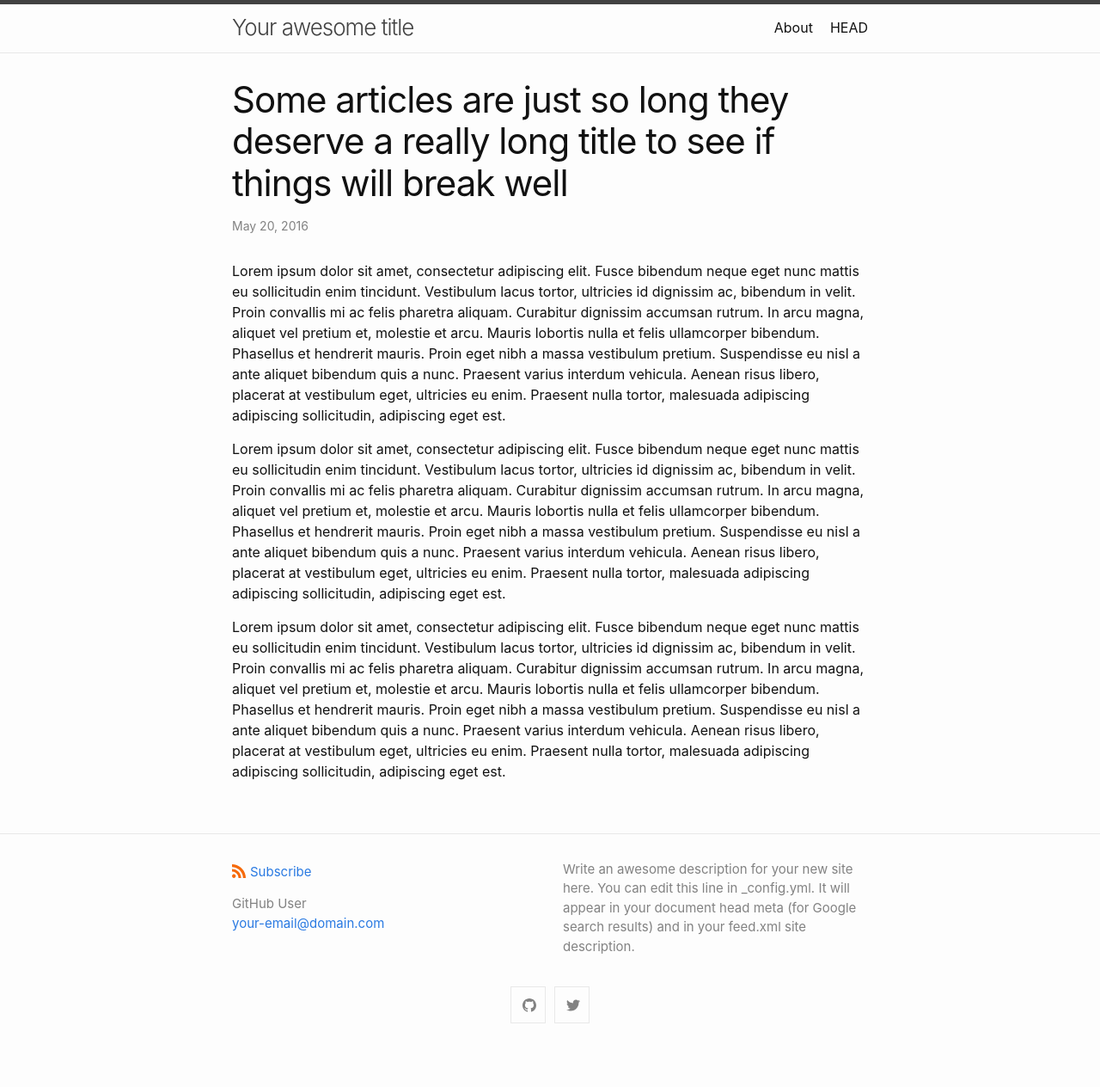
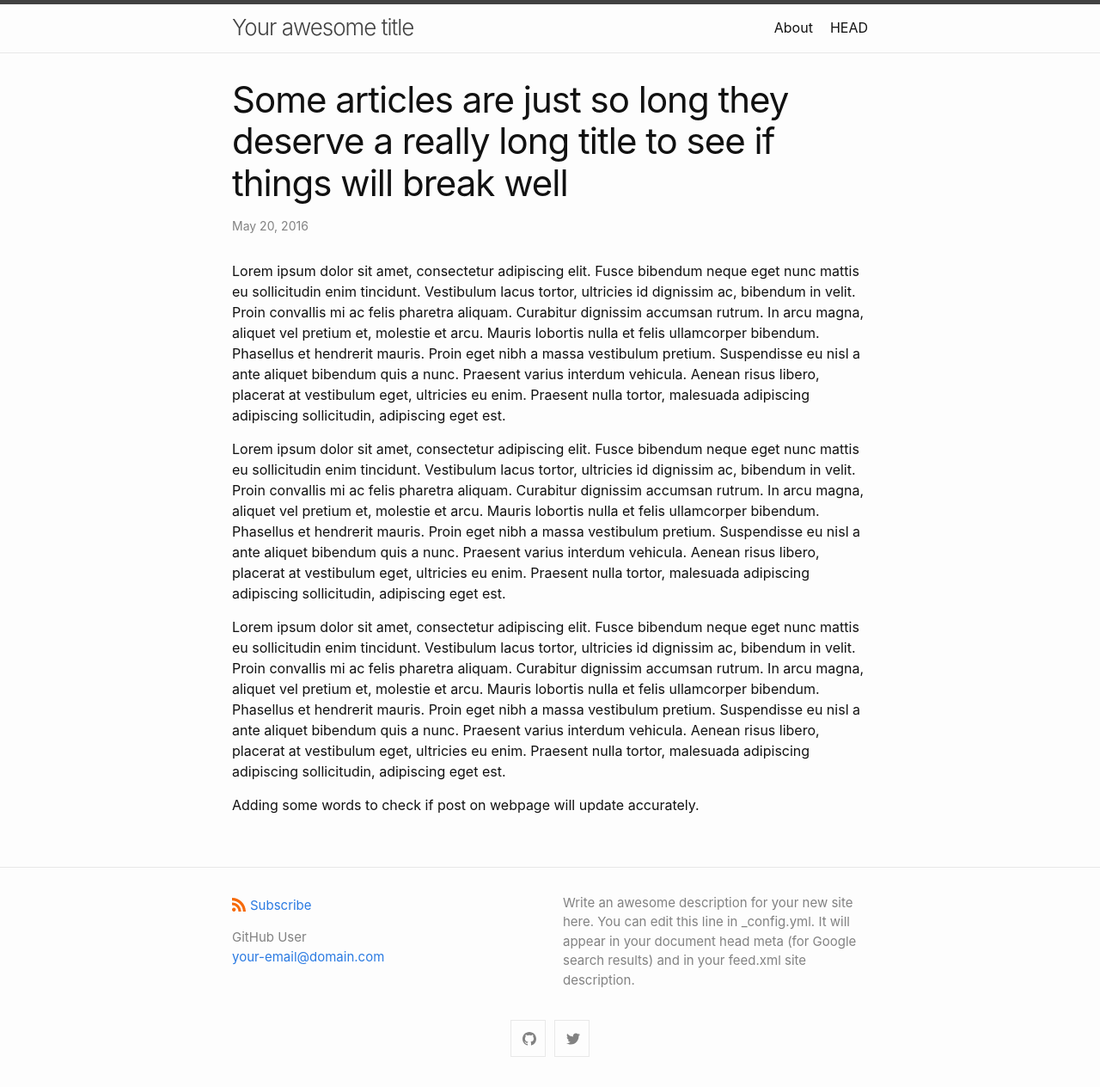
Before and after one commit to benedictlohjd/benedictlohjd.github.io, a Jekyll site: the page built from _posts/2016-05-20-super-long-article.md, in a window 1280 px wide. Shown: the whole page at 86% size. Built offline with Jekyll 4.4.1, drawn with Linux system fonts in a browser that asks for light colours; before the commit the page ends 1225 px from its top, so only the background shows below that.

Commit message:
Test commit
Make nonsense edit to post

```diff
--- a/_posts/2016-05-20-super-long-article.md
+++ b/_posts/2016-05-20-super-long-article.md
@@ -9,3 +9,5 @@ Lorem ipsum dolor sit amet, consectetur adipiscing elit. Fusce bibendum neque eg
 Lorem ipsum dolor sit amet, consectetur adipiscing elit. Fusce bibendum neque eget nunc mattis eu sollicitudin enim tincidunt. Vestibulum lacus tortor, ultricies id dignissim ac, bibendum in velit. Proin convallis mi ac felis pharetra aliquam. Curabitur dignissim accumsan rutrum. In arcu magna, aliquet vel pretium et, molestie et arcu. Mauris lobortis nulla et felis ullamcorper bibendum. Phasellus et hendrerit mauris. Proin eget nibh a massa vestibulum pretium. Suspendisse eu nisl a ante aliquet bibendum quis a nunc. Praesent varius interdum vehicula. Aenean risus libero, placerat at vestibulum eget, ultricies eu enim. Praesent nulla tortor, malesuada adipiscing adipiscing sollicitudin, adipiscing eget est.
 
 Lorem ipsum dolor sit amet, consectetur adipiscing elit. Fusce bibendum neque eget nunc mattis eu sollicitudin enim tincidunt. Vestibulum lacus tortor, ultricies id dignissim ac, bibendum in velit. Proin convallis mi ac felis pharetra aliquam. Curabitur dignissim accumsan rutrum. In arcu magna, aliquet vel pretium et, molestie et arcu. Mauris lobortis nulla et felis ullamcorper bibendum. Phasellus et hendrerit mauris. Proin eget nibh a massa vestibulum pretium. Suspendisse eu nisl a ante aliquet bibendum quis a nunc. Praesent varius interdum vehicula. Aenean risus libero, placerat at vestibulum eget, ultricies eu enim. Praesent nulla tortor, malesuada adipiscing adipiscing sollicitudin, adipiscing eget est.
+
+Adding some words to check if post on webpage will update accurately.
```
